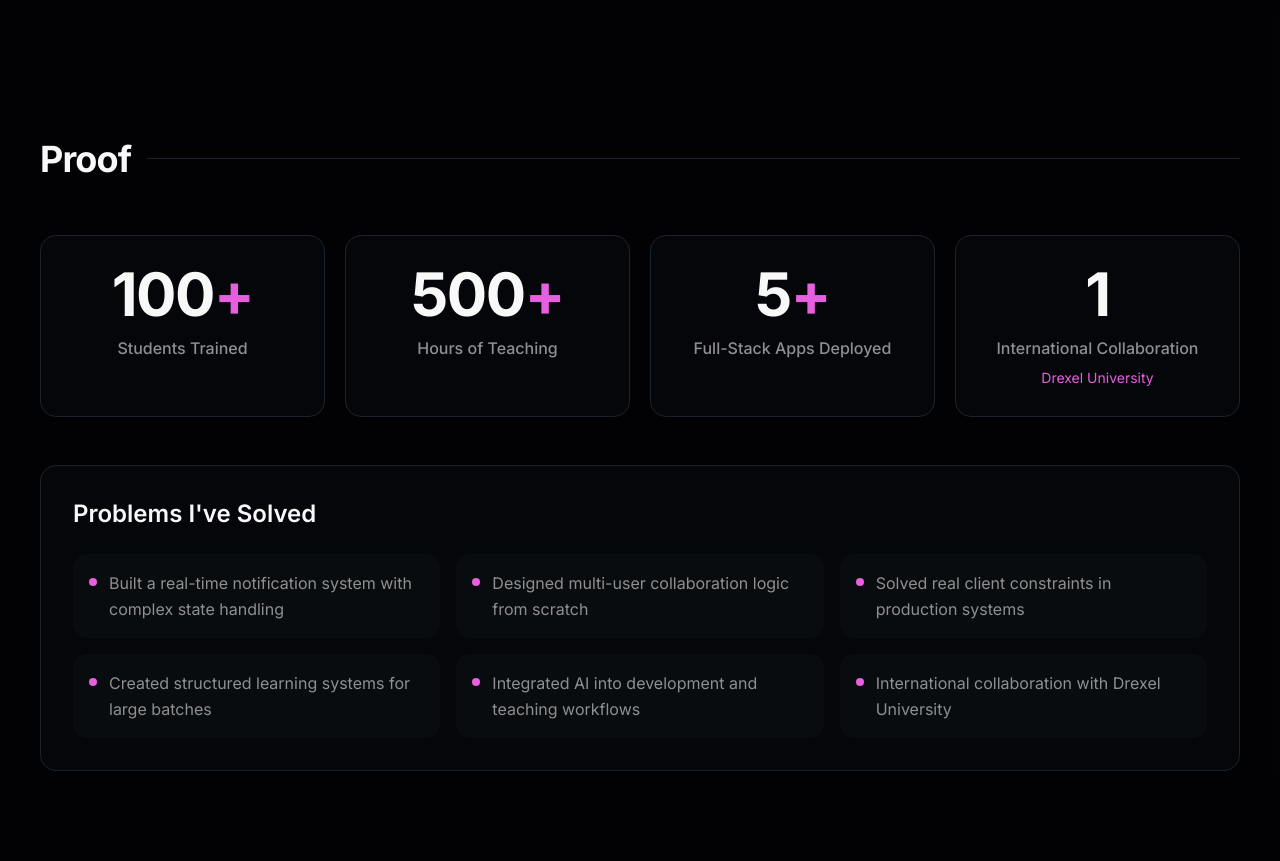
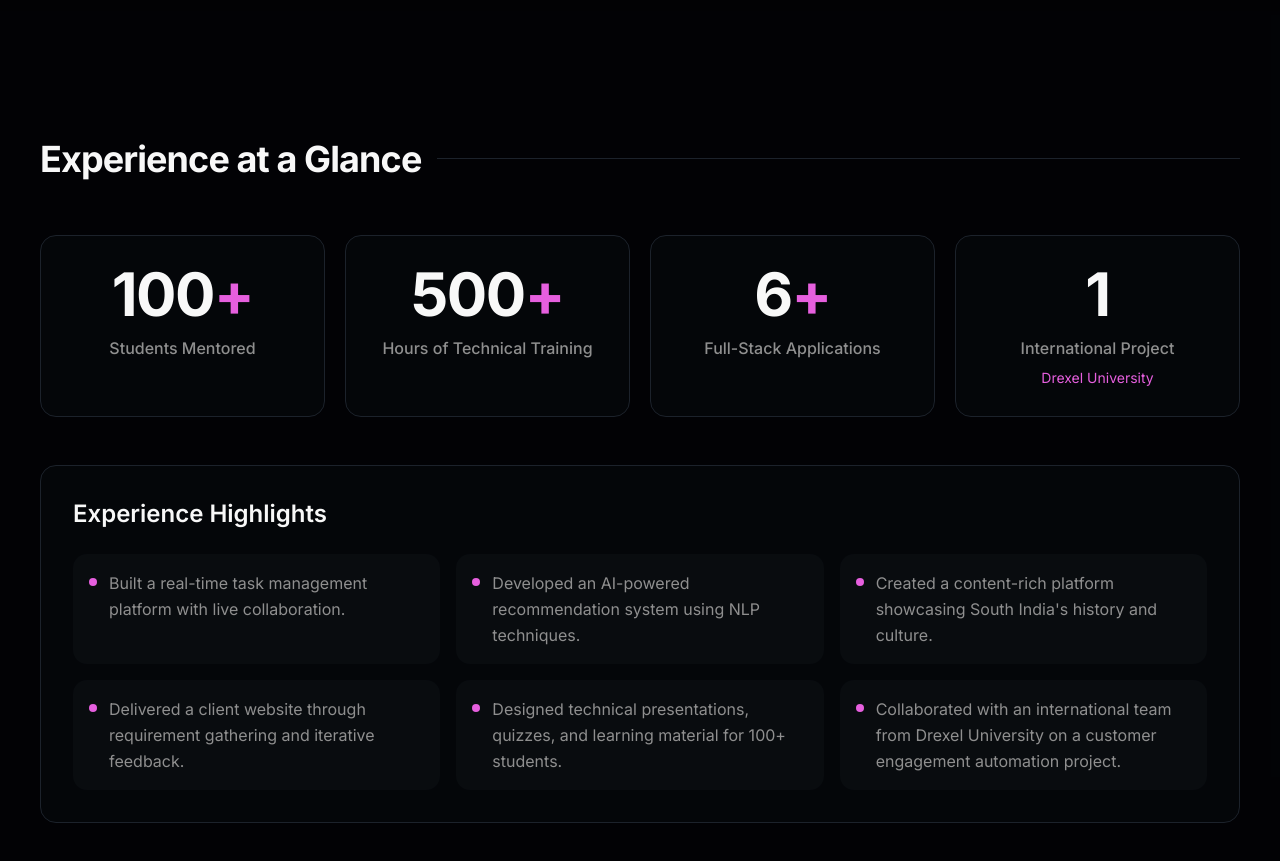
Before and after one commit to sameerkhan2003a/Portfolio, a Next.js app: page / in a window 1280 px wide. Shown: the part 5320-6181 px from the top of the page. Built offline with nearby package versions, Linux system fonts and the light colour scheme.

Commit message:
Update stats labels and section titles

```diff
--- a/components/sections/stats.tsx
+++ b/components/sections/stats.tsx
@@ -6,25 +6,26 @@ const stats = [
   {
     value: 100,
     suffix: "+",
-    label: "Students Trained",
+    label: "Students Mentored",
   },
   {
     value: 500,
     suffix: "+",
-    label: "Hours of Teaching",
+    label: "Hours of Technical Training",
   },
   {
-    value: 5,
+    value: 6,
     suffix: "+",
-    label: "Full-Stack Apps Deployed",
+    label: "Full-Stack Applications",
   },
   {
     value: 1,
     suffix: "",
-    label: "International Collaboration",
+    label: "International Project",
     subtext: "Drexel University",
   },
 ]
+
 function AnimatedCounter({
   value,
   suffix,
@@ -83,6 +84,7 @@ function AnimatedCounter({
     </div>
   )
 }
+
 export function StatsSection() {
   return (
     <section className="bg-card/30 py-16 sm:py-20 lg:py-28 xl:py-32">
@@ -90,7 +92,7 @@ export function StatsSection() {
         {/* Header */}
         <div className="mb-10 flex items-center gap-3 sm:gap-4 lg:mb-14">
           <h2 className="text-2xl font-bold tracking-tight sm:text-3xl lg:text-4xl">
-            Proof
+            Experience at a Glance
           </h2>
 
           <div className="h-px flex-1 bg-border" />
@@ -121,20 +123,20 @@ export function StatsSection() {
           ))}
         </div>
 
-        {/* Problems Solved */}
+        {/* Highlights */}
         <div className="mt-10 rounded-2xl border border-border bg-card p-6 sm:mt-12 sm:p-8">
           <h3 className="mb-6 text-xl font-semibold text-foreground sm:text-2xl">
-            Problems I've Solved
+            Experience Highlights
           </h3>
 
           <div className="grid gap-4 sm:grid-cols-2 xl:grid-cols-3">
             {[
-              "Built a real-time notification system with complex state handling",
-              "Designed multi-user collaboration logic from scratch",
-              "Solved real client constraints in production systems",
-              "Created structured learning systems for large batches",
-              "Integrated AI into development and teaching workflows",
-              "International collaboration with Drexel University",
+              "Built a real-time task management platform with live collaboration.",
+              "Developed an AI-powered recommendation system using NLP techniques.",
+              "Created a content-rich platform showcasing South India's history and culture.",
+              "Delivered a client website through requirement gathering and iterative feedback.",
+              "Designed technical presentations, quizzes, and learning material for 100+ students.",
+              "Collaborated with an international team from Drexel University on a customer engagement automation project.",
             ].map((item) => (
               <div
                 key={item}
```
